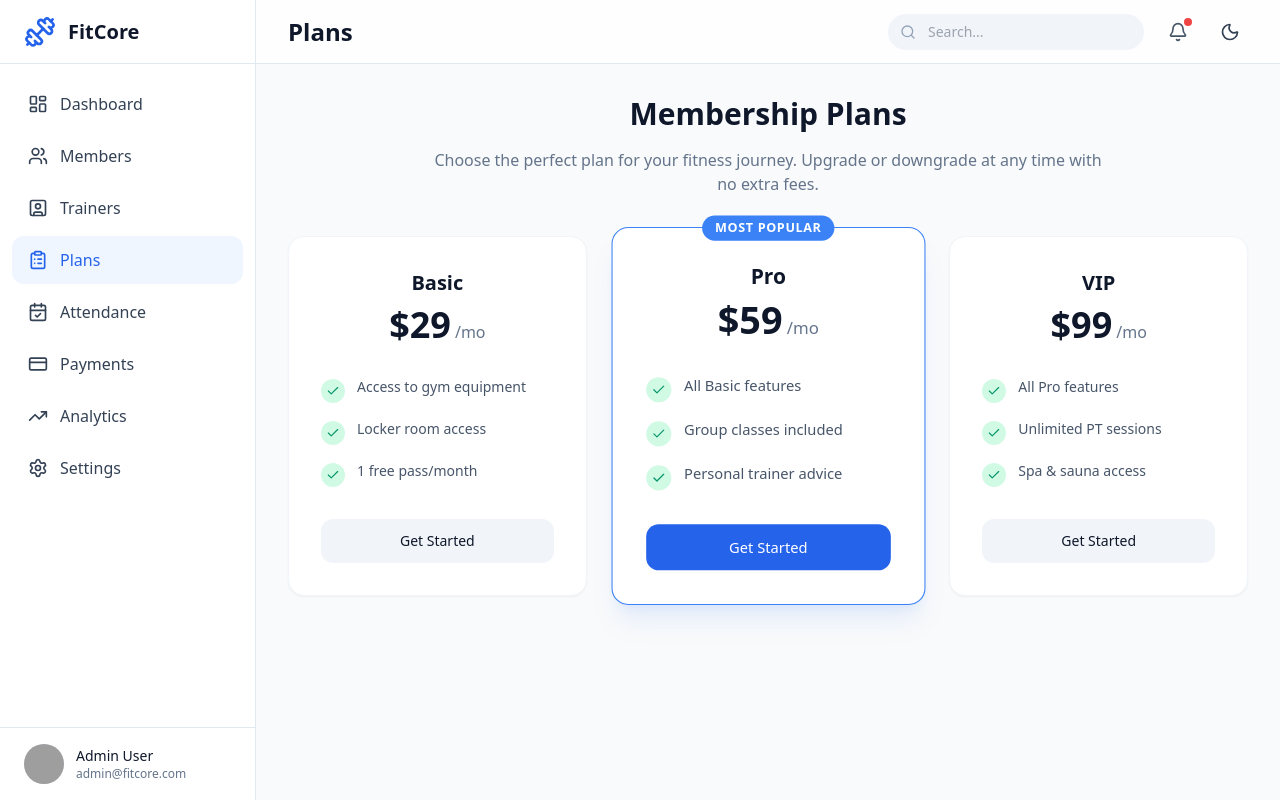
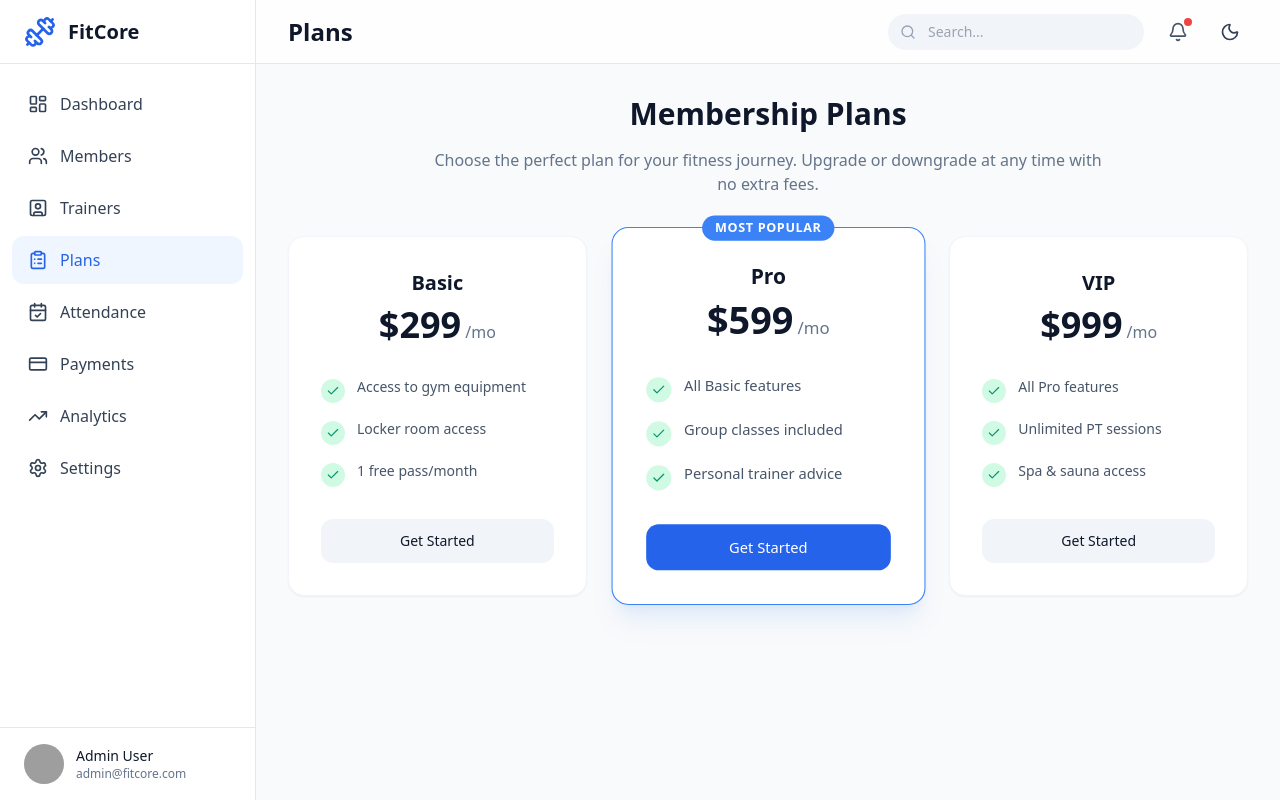
Before and after one commit to Ajay-Bhattarai/gym-management, a React app: page /plans in a window 1280 px wide. Built offline with nearby package versions, Linux system fonts and the light colour scheme; grey boxes are pictures that could not be loaded; the HTML template or start-up script is replaced by a standard one.

Commit message:
fixx dummy data

```diff
--- a/src/data/dummyData.js
+++ b/src/data/dummyData.js
@@ -13,9 +13,9 @@ export const trainers = [
 ];
 
 export const plans = [
-    { id: 1, name: 'Basic', price: '$29/mo', features: ['Access to gym equipment', 'Locker room access', '1 free pass/month'] },
-    { id: 2, name: 'Pro', price: '$59/mo', features: ['All Basic features', 'Group classes included', 'Personal trainer advice'] },
-    { id: 3, name: 'VIP', price: '$99/mo', features: ['All Pro features', 'Unlimited PT sessions', 'Spa & sauna access'] },
+    { id: 1, name: 'Basic', price: '$299/mo', features: ['Access to gym equipment', 'Locker room access', '1 free pass/month'] },
+    { id: 2, name: 'Pro', price: '$599/mo', features: ['All Basic features', 'Group classes included', 'Personal trainer advice'] },
+    { id: 3, name: 'VIP', price: '$999/mo', features: ['All Pro features', 'Unlimited PT sessions', 'Spa & sauna access'] },
 ];
 
 export const attendance = [
```
